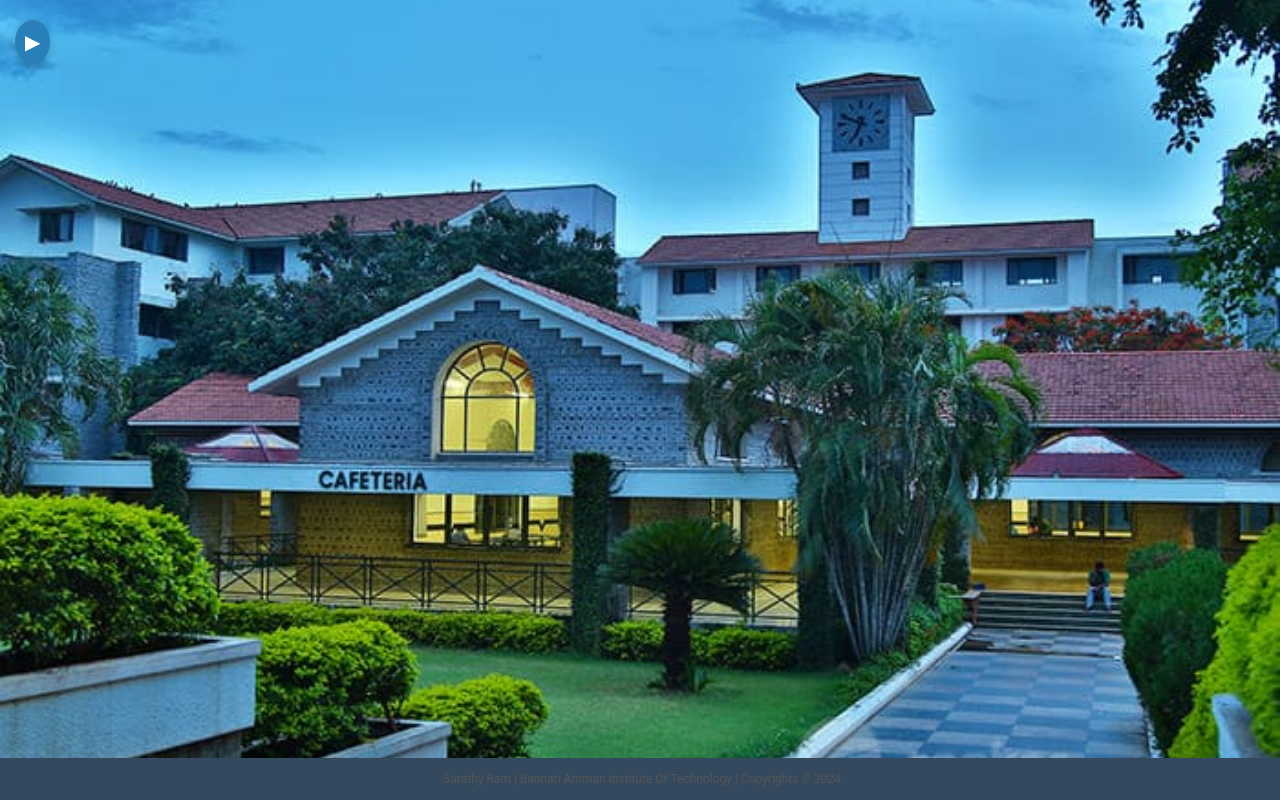
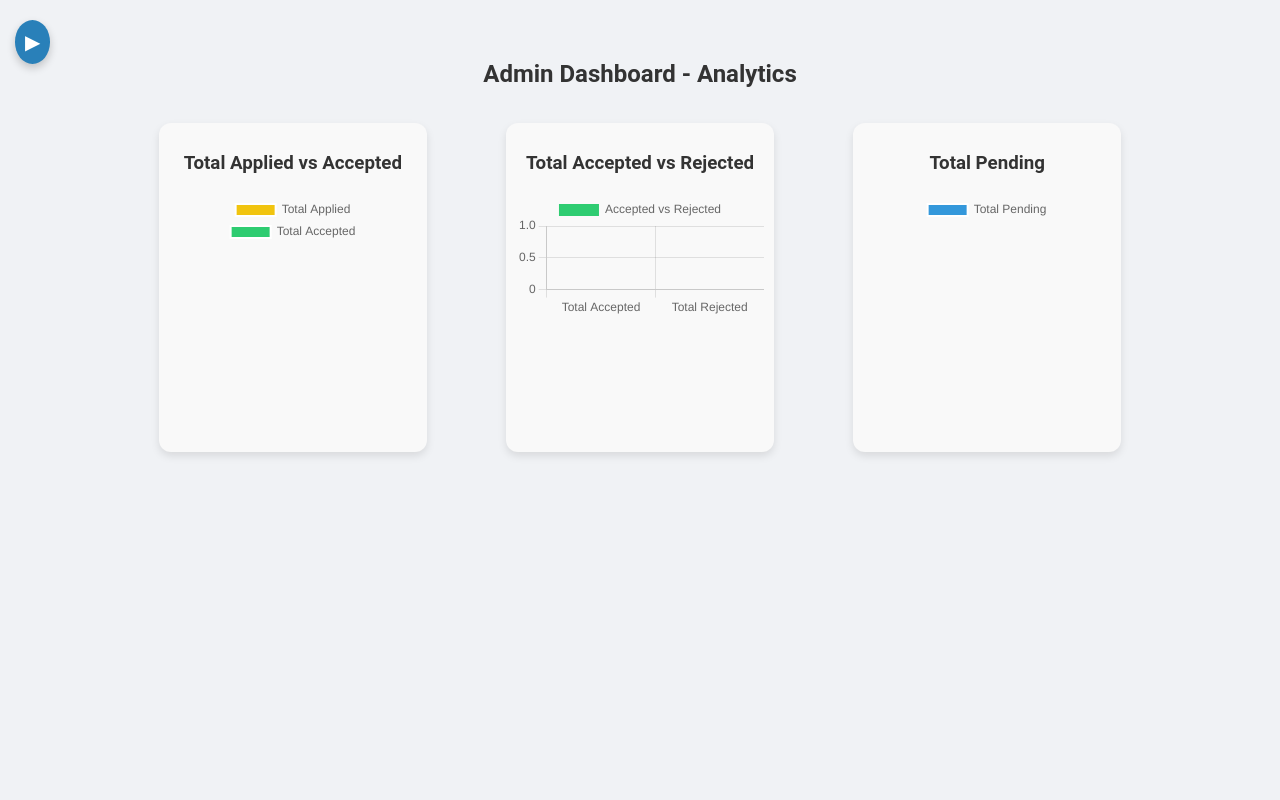
Before and after one commit to Sarathy-ram/Product_Review_portal, a Django app: page /admin-home/ in a window 1280 px wide. Run offline with Django 5.2, Linux system fonts and the light colour scheme; the visitor is signed in with stand-in values (Sample User, id 1); data that the repository does not hold is empty.

Commit message:
admin-home

```diff
--- a/Product_Review/static/css/admin_home.css
+++ b/Product_Review/static/css/admin_home.css
@@ -1,8 +1,7 @@
 body {
-    font-family: 'Roboto', sans-serif;
+   font-family: 'Roboto', sans-serif;
    margin: 0;
    padding: 0;
-    background-image: url('../images/imagecopy.jpg ');
    background-size: cover;
    background-repeat: no-repeat;
    background-position: center;
@@ -162,85 +127,70 @@
    color: #ecf0f1;
    font-size: 12px;
 }
-.admin-dashboard {
-   max-width: 1200px;
-   margin: 0 auto;
+/* Container */
+.container {
+   width: 80%; /* Keep the container width flexible for better alignment */
+   margin: 0 auto; /* Center the container */
    padding: 20px;
+   display: flex; /* Flexbox to align graph sections in a row */
+   flex-wrap: wrap; /* Allows the graphs to wrap on smaller screens */
+   justify-content: space-between;
+   transition: transform 0.3s ease; /* Distributes space evenly between the graphs */
+}
+.container.shifted {
+   transform: translateX(250px); /* Move the content to the right by the sidebar width */
 }
 
-h3 {
-   color: #333;
-   margin-bottom: 10px;
+/* Headings */
+h2, h3 {
+   text-align: center;
+   font-family: 'Roboto', sans-serif; /* Modern font choice */
+   color: #333; /* Neutral modern color */
+   margin-bottom: 20px;
+   width: 100%; /* Ensure headings span the full container width */
 }
 
-p {
-   color: #555;
+/* Graph Section */
+.graph-section {
+   flex: 0 1 25%; /* Flex-basis of 30% to fit 3 graphs in a row */
+   margin: 1.5%; /* Slightly larger margin for spacing between graphs */
+   background-color: #f9f9f9; /* Light background for a cleaner look */
+   border-radius: 12px; /* Rounded corners for modern styling */
+   box-shadow: 0 4px 8px rgba(0, 0, 0, 0.1); /* Subtle shadow for a raised effect */
+   padding: 10px;
+   transition: transform 0.3s ease; /* Smooth transition for hover effect */
+   text-align: center;
 }
 
-.btn {
-   background-color: #007bff;
-   color: white;
-   padding: 10px 20px;
-   text-align: center;
-   text-decoration: none;
-   border-radius: 5px;
-   margin-top: 10px;
-   display: inline-block;
+/* Hover effect for modern interaction */
+.graph-section:hover {
+   transform: translateY(-10px); /* Slight lift effect on hover */
 }
 
-.btn:hover {
-   background-color: #0056b3;
+/* Canvas (Graphs) */
+canvas {
+   width: 100% !important; /* Ensure canvas takes full width of graph section */
+   height: auto !important; /* Set height to auto for responsiveness */
+   max-height: 250px; /* Set a max-height for consistency */
 }
 
-/* System Overview Section */
-.stats-section {
-   display: flex;
-   gap: 20px;
-   justify-content: space-between;
-   margin-bottom: 40px;
+/* Responsive adjustments */
+@media (max-width: 1024px) {
+   .graph-section {
+       flex: 0 1 45%; /* Adjust width for tablets and medium screens */
+   }
 }
 
-.stat-card {
-   background-color: #fff;
-   border-radius: 10px;
-   padding: 20px;
-   box-shadow: 0 4px 8px rgba(0, 0, 0, 0.1);
-   text-align: center;
-   width: 22%;
+@media (max-width: 768px) {
+   .graph-section {
+       flex: 0 1 100%; /* Stack graphs vertically on small screens */
+       margin: 10px 0; /* Adjust margin for better vertical spacing */
+   }
 }
 
-.stat-card h3 {
-   font-size: 1.2em;
-   margin-bottom: 10px;
+/* Modern typography and colors */
+body {
+   font-family: 'Roboto', sans-serif;
+   background-color: #f0f2f5; /* Light gray background for a clean look */
+   color: #333; /* Consistent text color */
 }
-
-.stat-card p {
-   font-size: 2em;
-   font-weight: bold;
-   color: #007bff;
-}
-
-/* Management sections */
-.user-management, .project-management, .reports-section {
-   margin-bottom: 40px;
-}
-
-/* Notifications Section */
-.notifications {
-   background-color: #fff;
-   border-radius: 10px;
-   padding: 20px;
-   box-shadow: 0 4px 8px rgba(0, 0, 0, 0.1);
-}
-
-.notifications ul {
-   list-style-type: none;
-   padding: 0;
-}
-
-.notifications li {
-   background-color: #f9f9f9;
-   padding: 10px;
-   margin-bottom: 10px;
-   border-radius: 5px;
-}
--- a/Product_Review/static/js/admin_home.js
+++ b/Product_Review/static/js/admin_home.js
@@ -3,40 +3,80 @@
     const sidebar = document.getElementById("sidebar");
     const mainContent = document.getElementById("main-content");
 
+
     let isSidebarVisible = false;
 
     // Set initial aria-expanded attribute for accessibility
-    toggleBtn.setAttribute("aria-expanded", "false");
-
     toggleBtn.addEventListener("click", function() {
         if (isSidebarVisible) {
+
             sidebar.style.width = "0";
             mainContent.style.marginLeft = "0";
             toggleBtn.innerHTML = "&#9654;";  // Right arrow
-            toggleBtn.setAttribute("aria-expanded", "false");  // Update aria-expanded attribute
+              // Update aria-expanded attribute
             isSidebarVisible = false;
+
         } else {
             sidebar.style.width = "250px";  // Adjust the sidebar width if necessary
             mainContent.style.marginLeft = "250px";
             toggleBtn.innerHTML = "&#9664;";  // Left arrow
-            toggleBtn.setAttribute("aria-expanded", "true");  // Update aria-expanded attribute
+              // Update aria-expanded attribute
             isSidebarVisible = true;
         }
     });
+
 
     // Initial state: sidebar is hidden
     sidebar.style.width = "0";
     mainContent.style.marginLeft = "0";
     toggleBtn.innerHTML = "&#9654;";  // Right arrow
 
-    // Optional: Close the sidebar if clicking outside of it
-    document.addEventListener("click", function(event) {
-        if (isSidebarVisible && !sidebar.contains(event.target) && !toggleBtn.contains(event.target)) {
-            sidebar.style.width = "0";
-            mainContent.style.marginLeft = "0";
-            toggleBtn.innerHTML = "&#9654;";  // Right arrow
-            toggleBtn.setAttribute("aria-expanded", "false");  // Update aria-expanded attribute
-            isSidebarVisible = false;
+    // ==================== CHARTS ==================== //
+
+    // Sample values, replace these with the Django template context variables
+    const totalApplied = window.totalApplied || 0;
+    const totalAccepted = window.totalAccepted || 0;
+    const totalRejected = window.totalRejected || 0;
+    const totalPending = window.totalPending || 0;
+    // Applied vs Accepted Chart
+    const appliedAcceptedCtx = document.getElementById('appliedAcceptedChart').getContext('2d');
+    new Chart(appliedAcceptedCtx, {
+        type: 'pie',
+        data: {
+            labels: ['Total Applied', 'Total Accepted'],
+            datasets: [{
+                label: 'Applied vs Accepted',
+                data: [totalApplied, totalAccepted],
+                backgroundColor: ['#f1c40f', '#2ecc71']
+            }]
+        }
+    });
+
+    // Accepted vs Rejected Chart
+    const acceptedRejectedCtx = document.getElementById('acceptedRejectedChart').getContext('2d');
+    new Chart(acceptedRejectedCtx, {
+        type: 'bar',
+        data: {
+            labels: ['Total Accepted', 'Total Rejected'],
+            datasets: [{
+                label: 'Accepted vs Rejected',
+                data: [totalAccepted, totalRejected],
+                backgroundColor: ['#2ecc71', '#e74c3c']
+            }]
+        }
+    });
+
+    // Pending Projects Chart
+    const pendingChartCtx = document.getElementById('pendingChart').getContext('2d');
+    new Chart(pendingChartCtx, {
+        type: 'doughnut',
+        data: {
+            labels: ['Total Pending'],
+            datasets: [{
+                label: 'Pending Projects',
+                data: [totalPending],
+                backgroundColor: ['#3498db']
+            }]
         }
     });
 });
--- a/Product_Review/templates/admin_home.html
+++ b/Product_Review/templates/admin_home.html
@@ -4,13 +4,11 @@
 <head>
     <meta charset="UTF-8">
     <meta name="viewport" content="width=device-width, initial-scale=1.0">
-    <title>Home Page</title>
+    <title>Admin Analytics</title>
+    <script src="https://cdn.jsdelivr.net/npm/chart.js"></script>
     <link rel="stylesheet" href="{% static 'css/admin_home.css' %}">
 </head>
 <body>
-    <!-- Background Image -->
-
-    <!-- Sidebar -->
     <div id="sidebar" class="sidebar">
         <h2>BIT Faculty Panel</h2>
         <h2>Resources</h2>
@@ -18,13 +16,34 @@
         <a href="{% url 'product_details' %}">Student Product Details &#9654;</a>
         <a href="{% url 'product_update' %}">Student Product Update &#9654;</a>
     </div>
-    <!-- Footer -->
+    <div id="main-content" class="content">
     <button class="toggle-btn" id="toggle-btn">&#9654</button>
+    <div class="container">
+        <h2>Admin Dashboard - Analytics</h2>
 
-    <footer>
-        <p>Sarathy Ram | Bannari Amman Institute Of Technology | Copyrights &copy; 2024</p>
-    </footer>
+        <div class="graph-section">
+            <h3>Total Applied vs Accepted</h3>
+            <canvas id="appliedAcceptedChart"></canvas>
+        </div>
 
-    <script src="{% static 'js/admin_home.js' %}"></script>
+        <div class="graph-section">
+            <h3>Total Accepted vs Rejected</h3>
+            <canvas id="acceptedRejectedChart"></canvas>
+        </div>
+
+        <div class="graph-section">
+            <h3>Total Pending</h3>
+            <canvas id="pendingChart"></canvas>
+        </div>
+    </div>
+    </div>
+
+    <script type="text/javascript">
+        var totalApplied = {{ total_applied }};
+        var totalAccepted = {{ total_accepted }};
+        var totalRejected = {{ total_rejected }};
+        var totalPending = {{ total_pending }};
+    </script>
+    <script src="{% static 'js/admin_home.js'%}"></script>
 </body>
 </html>
--- a/Product_Review/templates/product_update.html
+++ b/Product_Review/templates/product_update.html
@@ -11,7 +11,7 @@
 </head>
 <body>
     <div>
-        <a href="{% url 'home' %}">
+        <a href="{% url 'admin_home' %}">
             <button class="icon-btn">
                 <i class="fas fa-home"></i>
             </button>
--- a/productapp/views.py
+++ b/productapp/views.py
@@ -36,8 +36,17 @@
 @login_required
 def admin_home(request):
     # Admin dashboard logic here
+    total_applied = ProductRegister.objects.count()
+    total_accepted = ProductRegister.objects.filter(project_status='Approved').count()
+    total_rejected = ProductRegister.objects.filter(project_status='Rejected').count()
+    total_pending = ProductRegister.objects.filter(project_status='Pending').count()
     context = {
-        'username': request.user.username
+        'username': request.user.username,
+        'total_applied': total_applied or 'None',
+        'total_accepted': total_accepted or 'None',
+        'total_rejected': total_rejected or 'None',
+        'total_pending': total_pending or 'None',
+
     }
     return render(request, 'admin_home.html',context)
 
```
Also changed, not shown: other parts of Product_Review/static/css/admin_home.css (+3 -37 lines), Product_Review/static/css/admin_analytics.css (added, +22 -0 lines), Product_Review/static/js/admin_analytics.js (added), README.md.
